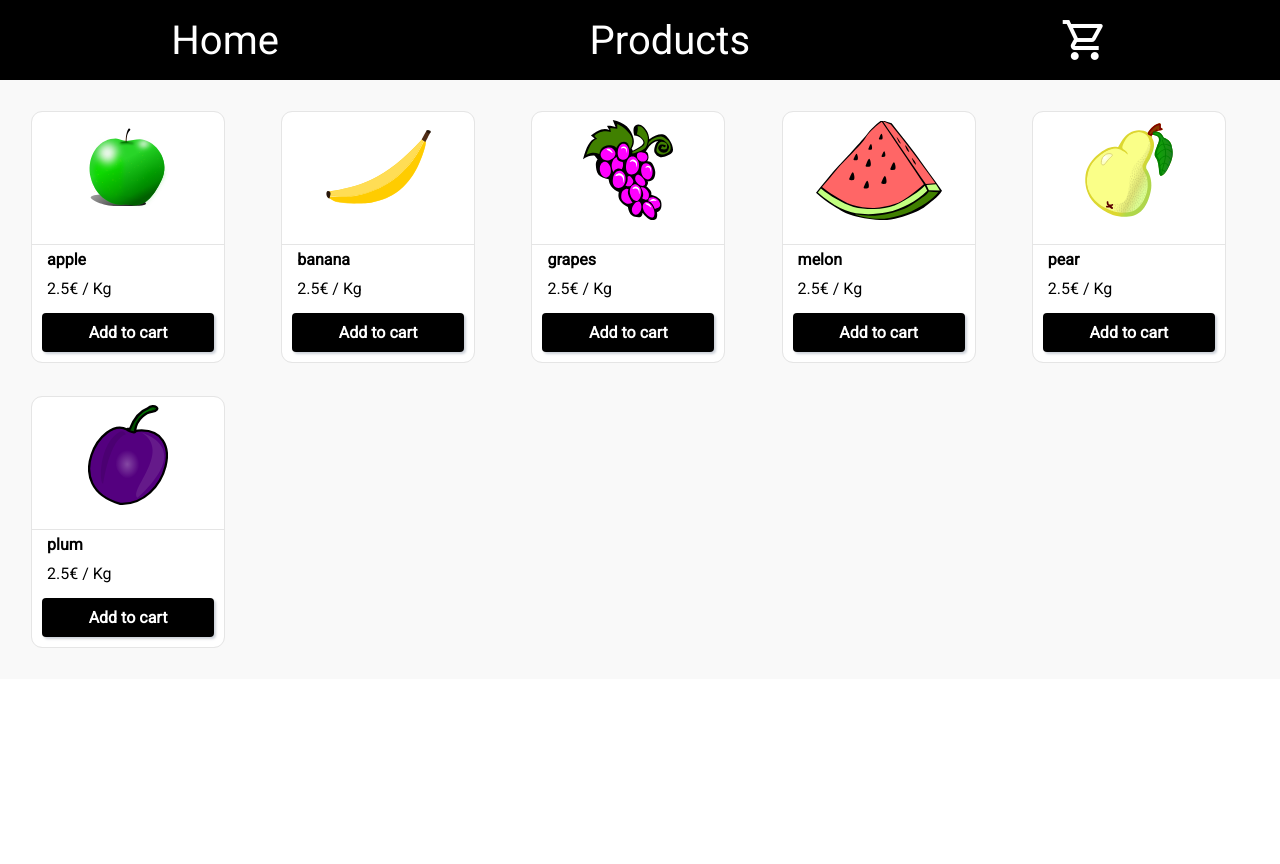
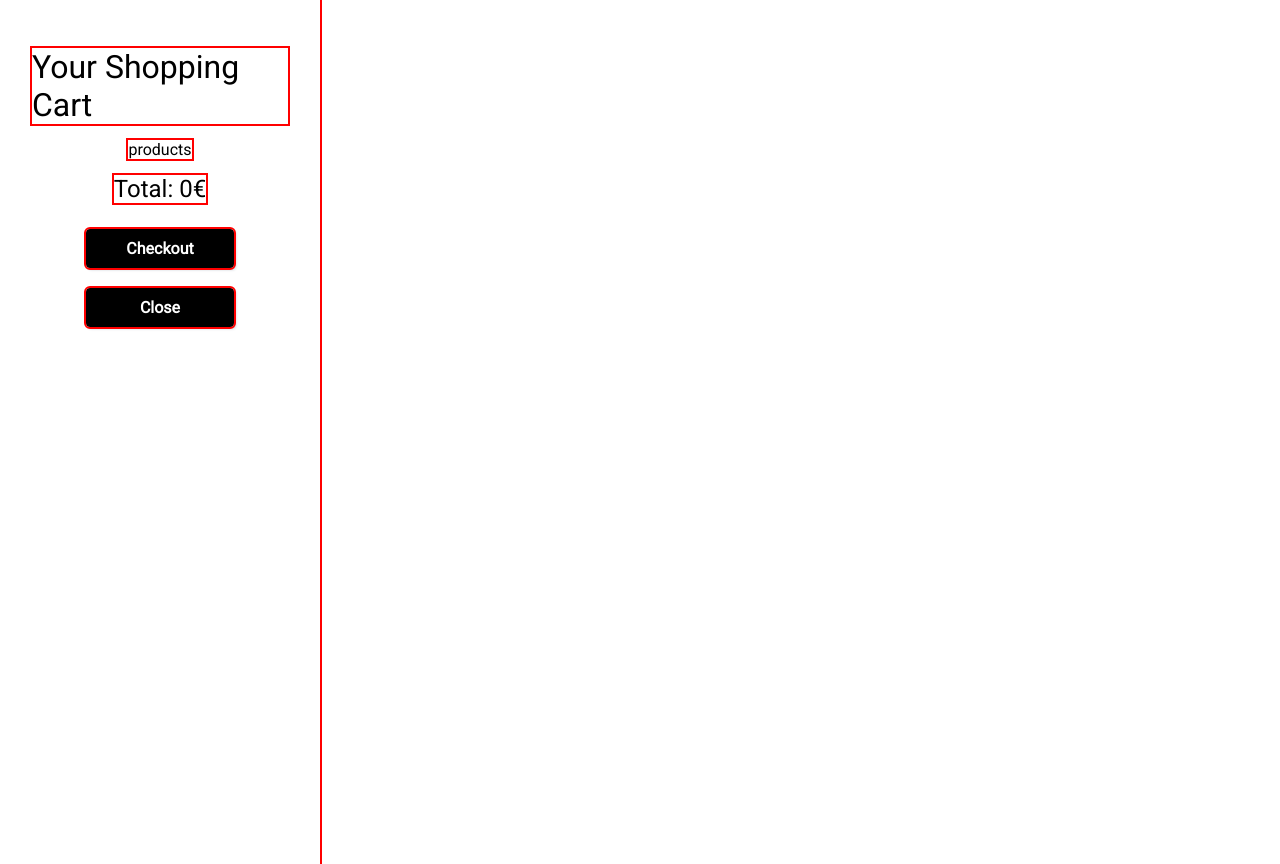
Before and after one commit to thatsthat/odin-shopping-cart, a React (Create React App) app: page /products in a window 1280 px wide. Before the commit the page ends 800 px from the top, so only its background shows below. Built offline with nearby package versions, Linux system fonts and the light colour scheme.

Commit message:
started working on shopping cart component

```diff
--- a/src/App.js
+++ b/src/App.js
@@ -2,11 +2,11 @@ import { BrowserRouter, Routes, Route } from "react-router-dom";
 import NavBar from "./components/NavBar";
 import Home from "./components/Home";
 import Products from "./components/Products";
-
+import ShoppingCart from "./components/ShoppingCart";
 import styles from "./App.module.css";
 
 function App() {
-  return (
+  /*   return (
     <div className={styles.main}>
       <BrowserRouter>
         <NavBar />
@@ -16,6 +16,11 @@ function App() {
         </Routes>
       </BrowserRouter>
     </div>
+  ); */
+  return (
+    <div className={styles.main}>
+      <ShoppingCart />
+    </div>
   );
 }
 
--- /dev/null
+++ b/src/components/ShoppingCart.js
@@ -0,0 +1,27 @@
+import React, { useState, useEffect } from "react";
+import { useNavigate } from "react-router-dom";
+import styles from "../styles/ShoppingCart.module.css";
+
+const ShoppingCart = (props) => {
+  const [amount, setAmount] = useState(0);
+
+  useEffect(() => {
+    (() => {})();
+  }, []);
+
+  return (
+    <div className={styles.main}>
+      <div className={styles.header}>Your Shopping Cart</div>
+      <div>products</div>
+      <div className={styles.totalPrice}>Total: 0€</div>
+      <div className={styles.button} onClick={console.log("iep")}>
+        Checkout
+      </div>
+      <div className={styles.button} onClick={console.log("iep")}>
+        Close
+      </div>
+    </div>
+  );
+};
+
+export default ShoppingCart;
--- a/src/styles/Product.module.css
+++ b/src/styles/Product.module.css
@@ -48,3 +48,7 @@
 .shopButton:hover {
   background-color: rgb(61, 61, 61);
 }
+
+.shopButton:active {
+  background-color: rgb(145, 145, 145);
+}
--- /dev/null
+++ b/src/styles/ShoppingCart.module.css
@@ -0,0 +1,45 @@
+* {
+  outline: 2px solid red;
+}
+.main {
+  display: flex;
+  flex-direction: column;
+  align-items: center;
+  padding: 2rem;
+  width: 20vw;
+  height: 100vh;
+}
+.header {
+  font-size: 2rem;
+   margin: 1rem 0rem
+}
+
+.totalPrice{
+  font-size: 1.5rem;
+  margin: 1rem 0rem
+}
+
+.button {
+  display: flex;
+  width: 8rem;
+  justify-content: center;
+  background-color: black;
+  font-weight: bold;
+  cursor: pointer;
+  color: white;
+  cursor: pointer;
+  border: 0px solid;
+  border-radius: 4px;
+  padding: 10px 10px;
+  margin: 10px 10px;
+  box-shadow: #cbd0d8 1.95px 1.95px 2.6px;
+  user-select: none;
+}
+
+.button:hover {
+  background-color: rgb(61, 61, 61);
+}
+
+.button:active {
+  background-color: rgb(145, 145, 145);
+}
```
Also changed, not shown: src/components/NavBar.js (+7 -1 lines), 1 other file (tests, documents, lock files or other folders).
